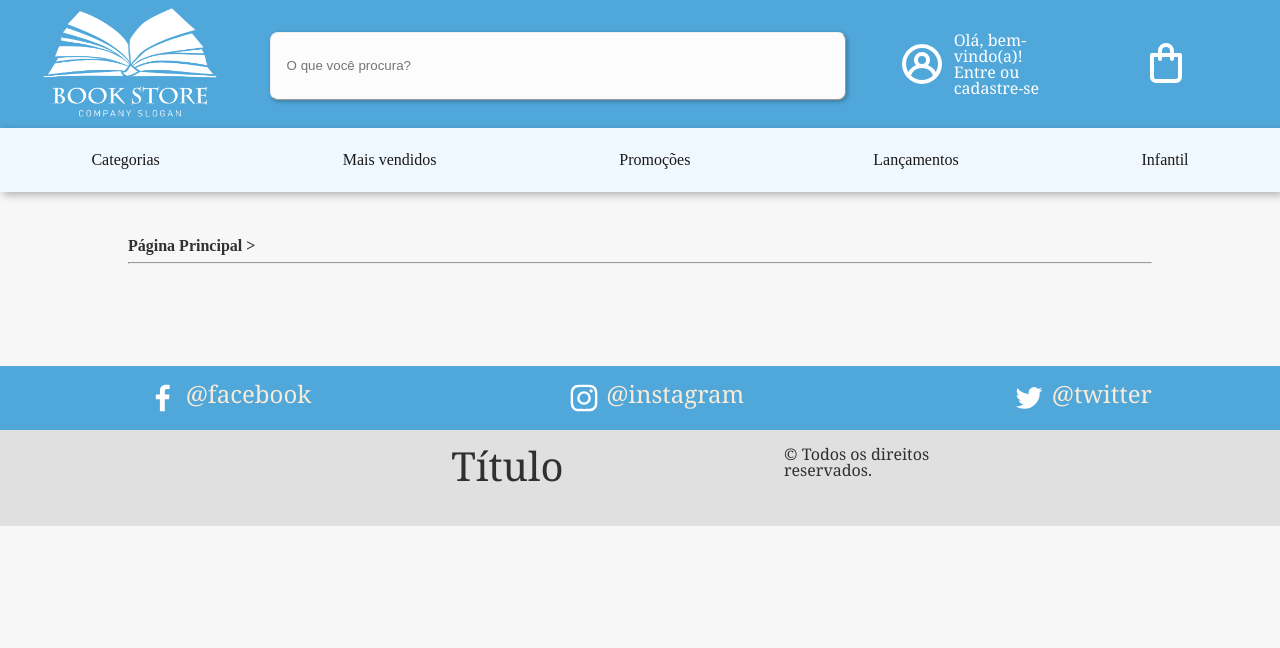
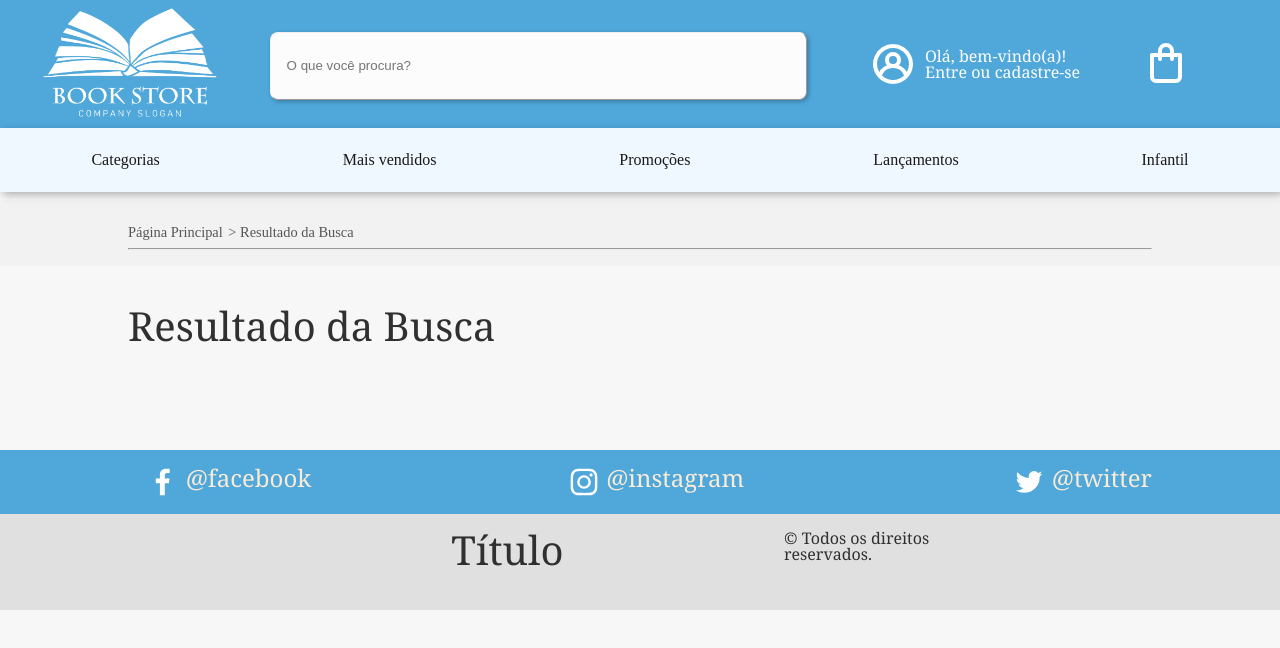
Before and after one commit to jlrconstantino/bookstore-ecommerce, a Vue app: page /search in a window 1280 px wide. Shown: the top 648 px of the page. Built offline with nearby package versions, Linux system fonts and the light colour scheme.

Commit message:
minor bug fixes and added Search Page

```diff
--- a/src/App.vue
+++ b/src/App.vue
@@ -43,17 +43,4 @@
 <style>
   @import "./css/reset.css";
   @import "./css/global-style.css";
-
-  nav {
-    padding: 30px;
-  }
-
-  nav a {
-    font-weight: bold;
-    color: #2c3e50;
-  }
-
-  nav a.router-link-exact-active {
-    color: #42b983;
-  }
 </style>
--- a/src/components/BookDisplayer.vue
+++ b/src/components/BookDisplayer.vue
@@ -52,7 +52,7 @@
     /* Contêiner de um mostrador de livros */
     .book-displayer-container {
         justify-content: baseline;
-        width: 18vw;
+        width: 30%;
         height: auto;
         display: flex;
         align-items: center;
@@ -81,7 +81,9 @@
     /* Título do livro */
     .book-displayer-title {
         width: 80%;
-        overflow: auto;
+        white-space: nowrap;
+        overflow: hidden;
+        text-overflow: ellipsis;
         margin-top: 0.6rem;
         margin-bottom: 1.8rem;
         text-transform: uppercase;
@@ -89,7 +91,6 @@
         font-size: 1.2rem;
         height: 1.2rem;
         max-height: 1.2rem;
-        overflow: visible;
     }
 
     /* Preço do título */
--- a/src/components/BookSection.vue
+++ b/src/components/BookSection.vue
@@ -31,5 +31,6 @@
         flex-wrap: wrap;
         justify-content: space-evenly;
         align-items: center;
+        gap: 2rem;
     }
 </style>
--- a/src/components/HeaderComponent.vue
+++ b/src/components/HeaderComponent.vue
@@ -8,12 +8,12 @@
 
                 <!-- Título -->
                 <div id="header-top-bar-title">
-                    <img src="../assets/logo/logo.png" class="header-top-bar-img" id="header-logo-img">
+                    <img @click="go_to_page('homepage')" src="../assets/logo/logo.png" class="header-top-bar-img" id="header-logo-img">
                 </div>
 
                 <!-- Campo de busca textual -->
                 <div id="header-top-bar-search">
-                    <input type="text" placeholder="O que você procura?" id="header-searcher">
+                    <input @keyup.enter="search_by_title(search_string)" v-model="search_string" type="text" placeholder="O que você procura?" id="header-searcher">
                     <!--
                     <div id="header-top-bar-search-img-container">
                         <img src="../assets/icons/search.svg" class="header-top-bar-img" id="header-top-bar-search-img">
@@ -33,7 +33,7 @@
 
                 <!-- Carrinho -->
                 <div id="header-top-bar-shop">
-                    <img src="../assets/icons/shopping-bag.svg" class="header-top-bar-img" id="header-top-bar-cart-img">
+                    <img @click="go_to_page('cart')" src="../assets/icons/shopping-bag.svg" class="header-top-bar-img" id="header-top-bar-cart-img">
                 </div>
 
             </div>
@@ -85,9 +85,26 @@
         // Dados locais
         data() {
             return {
+                search_string: "",
                 logged: false,
             };
         },
+
+        // Métodos auxiliares
+        methods: {
+
+            // Navegação
+            go_to_page(name) {
+                this.$router.push({name: name});
+                window.scrollTo(0,0);
+            },
+
+            // Pesquisa
+            search_by_title(str) {
+                this.$router.push({name: "search", query: {target: str}});
+                window.scrollTo(0,0);
+            },
+        }
     }
 </script>
 
@@ -161,7 +178,7 @@
 
     /* Seção central da barra superior */
     #header-top-bar-search {
-        width: 45%;
+        width: 42%;
         height: 66%;
         justify-content: center;
         display: flex;
@@ -202,7 +219,7 @@
 
     /* Seção para o status de usuário */
     #header-top-bar-user {
-        width: 15%;
+        width: 18%;
         justify-content: safe center;
         display: flex;
         align-items: center;
--- a/src/components/NavBar.vue
+++ b/src/components/NavBar.vue
@@ -1,16 +1,16 @@
 <!-- .:::: TEMPLATE ::::. -->
 <template>
-    <nav>
-        <div>
+    <div id="container">
+        <nav>
             <a
                 v-for="(page, index) in pages"
                 :key="index"
-                class="text-common-color hover-interaction-link"
+                class="hover-interaction-link"
                 @click="go_to_page(index)"
             >{{get_route_name(page, index)}}</a>
-        </div>
-        <hr>
-    </nav>
+            <hr>
+        </nav>
+    </div>
 </template>
 
 
@@ -37,15 +37,13 @@
             // Navegação
             go_to_page(index) {
                 this.$router.push(this.routes[index]);
-                this.pages.length = index + 1;
-                this.routes.length = index + 1;
                 window.scrollTo(0,0);
             },
 
             // Nome da rota
             get_route_name(page, index) {
                 if(index > 0){
-                    return " > " + page;
+                    return "\t>\t" + page;
                 }
                 return page;
             },
@@ -55,8 +53,20 @@
         watch: {
             '$route': function(to) {
 
-                // Verificação de existência
-                if(this.routes.some(route => route.name === to.name) == false){
+                // Verificação indexada de rotas pré-existentes
+                let matches = 0;
+                for(let i = 0; i < this.routes.length && matches === 0; ++i){
+                    if(this.routes[i].name === to.name){
+                        matches += 1;
+
+                        // Truncamento da lista de rotas
+                        this.pages.length = i + 1;
+                        this.routes.length = i + 1;
+                    }
+                }
+
+                // Adição de rota
+                if(matches === 0){
 
                     // Construção do nome
                     let page_name = "";
@@ -66,6 +76,11 @@
                             break;
                         case "cart":
                             page_name = "Carrinho de Compras";
+                            break;
+                        case "search":
+                            page_name = "Resultado da Busca";
+                            this.pages.length = 1;
+                            this.routes.length = 1;
                             break;
                         default:
                             break;
@@ -83,10 +98,23 @@
 
 <!-- .:::: STYLE ::::. -->
 <style scoped>
+    @import "../css/colors.css";
+
+    #container {
+        background-color: var(--navigation-bar-background-color);
+        padding-top: 3vh;
+        padding-bottom: 1vh;
+        width: 100%;
+    }
+
     nav {
         width: 80%;
+        margin: 0 auto;
     }
-    p {
+
+    a {
         font-size: 0.9rem;
+        padding-right: 2px;
+        color: #555555;
     }
 </style>
--- a/src/components/ProductPage.vue
+++ b/src/components/ProductPage.vue
@@ -284,7 +284,7 @@
 
     /* Redução de cobertura de largura */
     #product-spec-author, #product-spec-publisher {
-        width: 90%;
+        width: 87%;
     }
 
     /* Contêiner da seção de compra */
@@ -337,6 +337,7 @@
         display: flex;
         align-items: center;
         justify-content: space-evenly;
+        gap: 1rem;
     }
 
     /* Entrada para inserção do CEP */
@@ -401,4 +402,5 @@
     #product-specs-container td {
         padding-top: 1rem;
     }
+
 </style>
--- a/src/components/PromotionalBanner.vue
+++ b/src/components/PromotionalBanner.vue
@@ -18,6 +18,7 @@
 
 <!-- .:::: STYLE ::::. -->
 <style>
+    @import "../css/global-style.css";
 
     /* Contêiner do banner */
     .promotional-banner {
--- /dev/null
+++ b/src/components/SearchPage.vue
@@ -0,0 +1,27 @@
+<!-- .:::: TEMPLATE ::::. -->
+<template>
+    <div id="container">
+        <h2 class="subtitle">Resultado da Busca</h2>
+    </div>
+</template>
+
+
+<!-- .:::: SCRIPT ::::. -->
+<script>
+
+    // Lógica local
+    export default {
+
+        // Nome do componente
+        name: "SearchPage",
+    }
+
+</script>
+
+
+<!-- .:::: STYLE ::::. -->
+<style scoped>
+    #container {
+        width: 80%;
+    }
+</style>
--- a/src/css/colors.css
+++ b/src/css/colors.css
@@ -17,6 +17,9 @@
     --header-searcher-background-color: #fcfcfc;
     --header-searcher-border: 0.05rem outset #f0f0f0;
 
+    /* Barra de navegação */
+    --navigation-bar-background-color: #f2f2f2;;
+
     /* Sombra para os itens */
     --box-shadow: 0.2rem 0.2rem 0.5rem rgba(0, 0, 0, 0.281);
     --box-shadow-minimized: 0.1rem 0.1rem 0.25rem rgba(0, 0, 0, 0.281);
--- a/src/css/global-style.css
+++ b/src/css/global-style.css
@@ -39,7 +39,7 @@ p {font-size: 1rem;}
     display: flex;
     align-items: center;
     flex-direction: column;
-    margin-top: 26vh;
+    margin-top: 25vh;
 }
 
 /* Para subtítulos */
--- a/src/router/index.js
+++ b/src/router/index.js
@@ -5,6 +5,7 @@ import { createRouter, createWebHistory } from 'vue-router';
 import CartPage from '../components/CartPage.vue';
 import HomePage from '../components/HomePage.vue';
 import ProductPage from '../components/ProductPage.vue';
+import SearchPage from '../components/SearchPage.vue';
 
 // Rotas estabelecidas
 const routes = [
@@ -44,6 +45,13 @@ const routes = [
       };
     },
   },
+
+  // Página de busca
+  {
+    path: '/search',
+    name: 'search',
+    component: SearchPage,
+  },
 ];
 
 // Roteador
```
